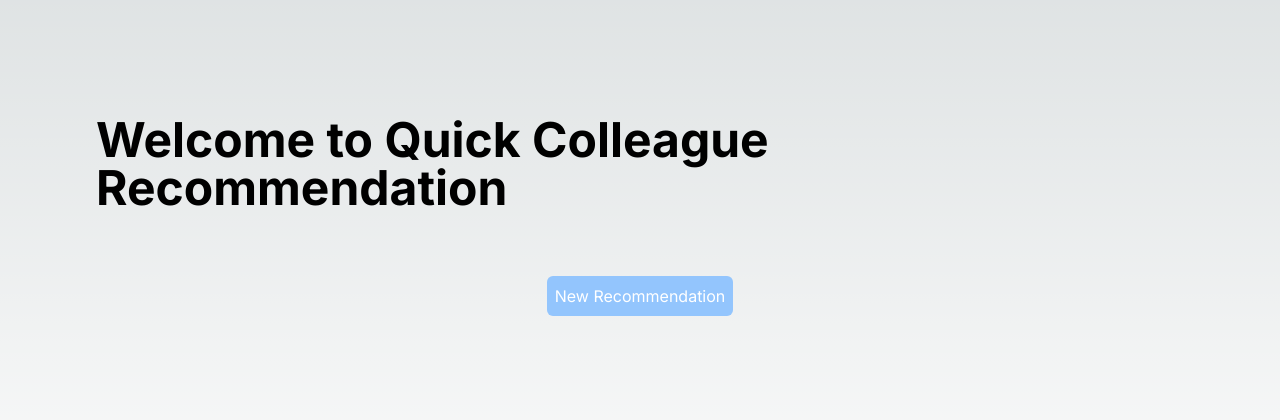
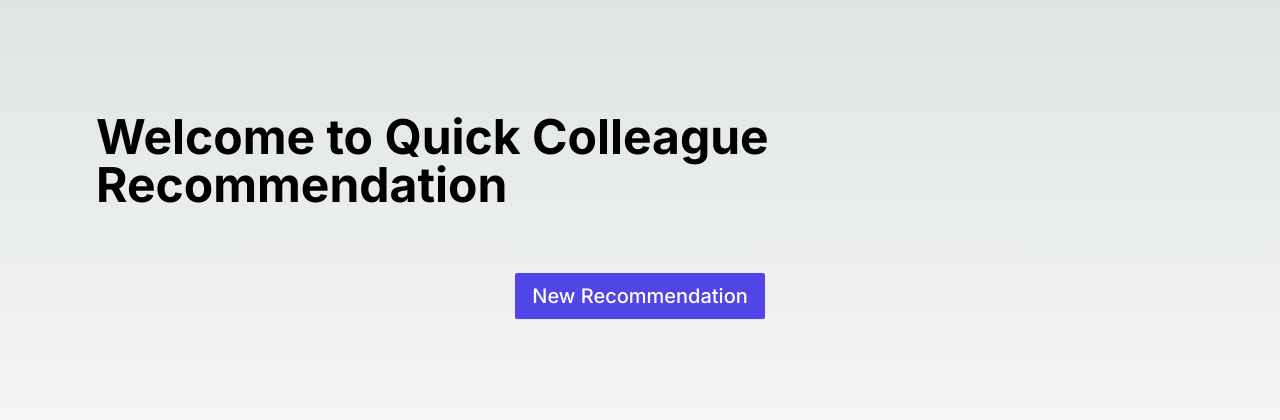
Before and after one commit to ruitang2create/quick-colleague-recommendation, a Next.js app: page / in a window 1280 px wide. Shown: the part 184-604 px from the top of the page. Built offline with nearby package versions, Linux system fonts and the light colour scheme.

Commit message:
feat: update styles

```diff
--- a/src/app/globals.css
+++ b/src/app/globals.css
@@ -28,6 +28,14 @@ body {
 
 @layer components {
   .button {
-    @apply inline-flex items-center justify-center px-4 py-2 border border-transparent rounded-sm shadow-sm text-sm font-medium text-white bg-indigo-600 hover:bg-indigo-700 focus:outline-none focus:ring-2 focus:ring-offset-2 focus:ring-indigo-500 ease-in-out duration-100;
+    @apply inline-flex items-center justify-center px-4 py-2 border border-transparent rounded-sm shadow-sm text-sm font-medium focus:outline-none focus:ring-2 focus:ring-offset-2 ease-in-out duration-100;
   }
 }
+
+.buttonPrimary {
+  @apply text-white bg-indigo-600 hover:bg-indigo-700 focus:ring-indigo-500;
+}
+
+.buttonSecondary {
+  @apply text-indigo-700 bg-indigo-100 hover:bg-indigo-200 focus:ring-indigo-500;
+}
--- a/src/app/page.tsx
+++ b/src/app/page.tsx
@@ -1,4 +1,5 @@
 "use client";
+import Button from "@/components/Button/Button";
 import RecommendationGenerator from "@/components/RecommendationGenerator/RecommendationGenerator";
 import React from "react";
 
@@ -11,12 +12,12 @@ export default function Home() {
         <h1 className="text-5xl font-bold mb-16">
           Welcome to Quick Colleague Recommendation
         </h1>
-        <button
-          className="w-fit bg-blue-300 p-2 rounded-md text-white"
+        <Button
+          className="text-xl"
           onClick={() => setIsGenerating(true)}
         >
           New Recommendation
-        </button>
+        </Button>
       </div>
     );
   };
--- a/src/components/Button/Button.tsx
+++ b/src/components/Button/Button.tsx
@@ -5,14 +5,14 @@ export default function Button({
   className = "",
   style = {},
   children,
-  appearance = "primary",
+  appearance = "Primary",
   disabled = false,
   loading = false,
   onClick,
 }: ButtonProps): JSX.Element {
   return (
     <div
-      className={`button button-${appearance} ${className}`}
+      className={`button button${appearance} ${className}`}
       style={style}
       role={disabled ? undefined : "button"}
       tabIndex={disabled ? undefined : 0}
--- a/src/components/RecommendationGenerator/MultipleChoices.tsx
+++ b/src/components/RecommendationGenerator/MultipleChoices.tsx
@@ -1,6 +1,7 @@
 import React, { useEffect } from "react";
 import { ChoiceProps, MultipleChoicesProps } from "../types";
 import styles from "./styles.module.scss";
+import Button from "../Button/Button";
 
 export default function MultipleChoices({
   isSingleAnswer = false,
@@ -34,7 +35,7 @@ export default function MultipleChoices({
 
   return (
     <div>
-      <div className="flex flex-wrap my-4">
+      <div className="flex flex-wrap my-4 mx-[-0.5rem]">
         {choices.map((choice) => (
           <Choice
             key={choice}
@@ -54,15 +55,13 @@ export default function MultipleChoices({
         ))}
       </div>
       {onBack && (
-        <button
-          className="w-fit bg-white p-2 rounded-md text-black shadow-sm mr-2"
-          onClick={onBack}
-        >
+        <Button className="text-lg mr-4" appearance="Secondary" onClick={onBack}>
           Previous
-        </button>
+        </Button>
       )}
-      <button
-        className="w-fit bg-blue-300 p-2 rounded-md shadow-sm text-white"
+      <Button
+        className="text-lg"
+        appearance="Primary"
         onClick={() => {
           if (isSingleAnswer) {
             onSubmit(selected[0]);
@@ -72,7 +71,7 @@ export default function MultipleChoices({
         }}
       >
         Next
-      </button>
+      </Button>
     </div>
   );
 }
--- a/src/components/RecommendationGenerator/Question.tsx
+++ b/src/components/RecommendationGenerator/Question.tsx
@@ -2,6 +2,7 @@ import React, { use, useEffect } from "react";
 import { QuestionProps } from "../types";
 import { COLLEAGUE_RELATIONSHIP, GENDER, GENERATION_STEPS } from "@/constants";
 import MultipleChoices from "./MultipleChoices";
+import Button from "../Button/Button";
 
 export default function Question({
   step,
@@ -24,7 +25,7 @@ export default function Question({
     step === GENERATION_STEPS.SOFT_SKILLS;
 
   const renderQuestionChoices = (): JSX.Element => {
-    if (loading)  return <div>Loading...</div>;
+    if (loading) return <div>Loading...</div>;
     let choices: string[] = [];
     if (step === GENERATION_STEPS.GENDER) {
       choices = Object.values(GENDER);
@@ -63,31 +64,29 @@ export default function Question({
           onChange={(e) => {
             setAnswerInput(e.target.value);
           }}
-          className="w-full my-4"
+          className="w-full my-4 px-4 py-2"
         />
         {onBack && (
-          <button
-            className="w-fit bg-white p-2 rounded-md text-black shadow-sm mr-2"
-            onClick={onBack}
-          >
+          <Button className="text-lg mr-4" appearance="Secondary" onClick={onBack}>
             Previous
-          </button>
+          </Button>
         )}
-        <button
-          className="w-fit bg-blue-300 p-2 rounded-md shadow-sm text-white"
+        <Button
+          className="text-lg"
+          appearance="Primary"
           onClick={() => {
             if (answerInput.length > 0) onAnswer(answerInput);
           }}
         >
           Next
-        </button>
+        </Button>
       </div>
     );
   };
 
   return (
-    <div>
-      <div>{question}</div>
+    <div className="text-xl text-slate-700">
+      <div className="text-2xl font-bold">{question}</div>
       {isMultipleChoiceQuestion
         ? renderQuestionChoices()
         : renderQuestionInput()}
--- a/src/components/RecommendationGenerator/Review.tsx
+++ b/src/components/RecommendationGenerator/Review.tsx
@@ -156,12 +156,17 @@ export default function Review({
             className="max-w-full w-48 text-xl px-8 mb-4"
           >
             <div className="flex items-center">
-              <IconButton icon={MdContentCopy} size="1.25rem" className="mr-2" />
+              <IconButton
+                icon={MdContentCopy}
+                size="1.25rem"
+                className="mr-2"
+              />
               <div>Copy</div>
             </div>
           </Button>
         )}
         <Button
+          appearance={!generated && !generating ? "Primary" : "Secondary"}
           onClick={generateRecommendation}
           disabled={generating}
           className="max-w-full w-48 text-xl px-8"
--- a/src/components/RecommendationGenerator/styles.module.scss
+++ b/src/components/RecommendationGenerator/styles.module.scss
@@ -1,16 +1,7 @@
 .choiceButton {
     margin: 0.5rem;
     padding: 0.5rem;
-    border-radius: 0.5rem;
     cursor: pointer;
-
-    &:first-child {
-        margin-left: 0;
-    }
-
-    &:last-child {
-        margin-right: 0;
-    }
 }
 
 .reviewCollapse {
--- a/src/components/types.ts
+++ b/src/components/types.ts
@@ -55,7 +55,7 @@ export interface ReviewProps extends CommonComponentProps {
 }
 
 export interface ButtonProps extends CommonComponentProps {
-  appearance?: "primary" | "secondary";
+  appearance?: "Primary" | "Secondary";
   onClick?: () => void;
   disabled?: boolean;
   loading?: boolean;
```
